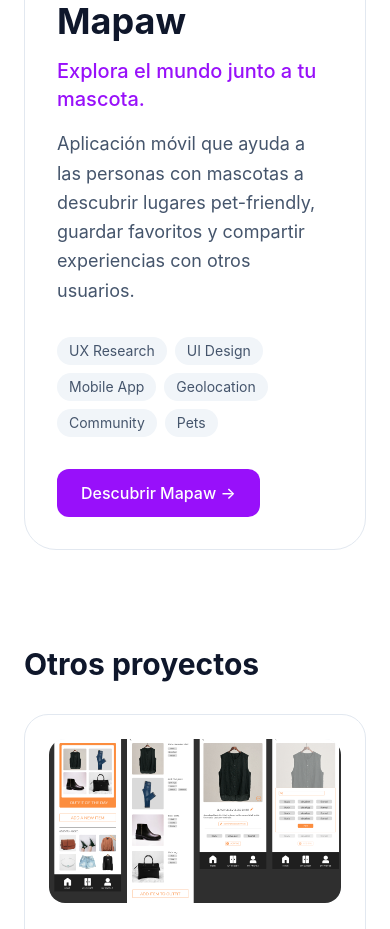
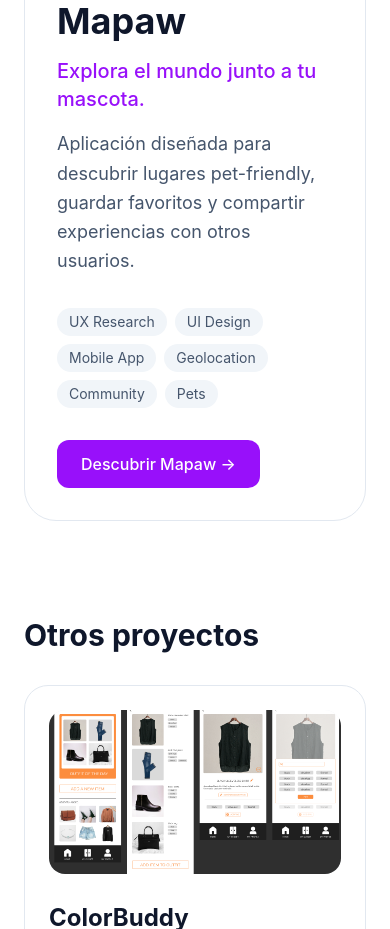
Before and after one commit to ireperal/ire-design-lab, a Vue app: page / in a window 390 px wide. Shown: the part 940-1869 px from the top of the page. Built offline with nearby package versions, Linux system fonts and the light colour scheme.

Commit message:
feat: restructure the project, adding: research, users,learnings, desktopImageand mobileImage

```diff
--- a/src/data/projects.ts
+++ b/src/data/projects.ts
@@ -15,11 +15,44 @@ import colorbuddyColors from '../assets/images/projects/colorbuddy/colors.png'
 import bloompalColors from '../assets/images/projects/bloompal/colors.png'
 
 export const projects: Project[] = [
-  {
+    {
     id: 'mapaw',
     title: 'Mapaw',
     image: mapawCover,
     colors: mapawColors,
+
+    featured: true,
+
+    tagline: 'Explora el mundo junto a tu mascota.',
+
+    description:
+      'Aplicación diseñada para descubrir lugares pet-friendly, guardar favoritos y compartir experiencias con otros usuarios.',
+
+    challenge:
+      'Diseñar una experiencia intuitiva que ayudara a los dueños de mascotas a encontrar espacios adaptados a sus necesidades.',
+
+    problem:
+      'Las personas con mascotas suelen tener dificultades para encontrar lugares realmente pet-friendly y conocer experiencias fiables antes de visitarlos.',
+
+    solution:
+      'Mapaw centraliza información sobre espacios pet-friendly mediante un mapa interactivo, favoritos y reseñas comunitarias.',
+
+    impact:
+      'La solución facilita la exploración de nuevos lugares y fomenta una comunidad basada en experiencias reales.',
+
+    platforms: [
+      'Desktop',
+      'Mobile',
+    ],
+
+    designProcess: [
+      'UX Research',
+      'User Flows',
+      'Wireframing',
+      'UI Design',
+      'Prototyping',
+    ],
+
     mockups: [
       {
         title: 'Mapa principal',
@@ -38,14 +71,7 @@ export const projects: Project[] = [
         image: mapawMockup4,
       },
     ],
-    featured: true,
-    tagline: 'Explora el mundo junto a tu mascota.',
-    description:
-      'Aplicación móvil que ayuda a las personas con mascotas a descubrir lugares pet-friendly, guardar favoritos y compartir experiencias con otros usuarios.',
-    problem:
-      'Las personas con mascotas suelen tener dificultades para encontrar lugares realmente pet-friendly y conocer experiencias fiables de otros usuarios antes de visitarlos.',
-    solution:
-      'Mapaw centraliza información sobre espacios pet-friendly, permitiendo descubrir nuevos lugares, guardar favoritos y compartir reseñas con la comunidad.',
+
     role: [
       'UX Research',
       'User Flows',
@@ -53,8 +79,11 @@ export const projects: Project[] = [
       'UI Design',
       'Prototyping',
     ],
-    figmaUrl: '',
-    technologies: ['Figma'],
+
+    technologies: [
+      'Figma',
+    ],
+
     tags: [
       'UX Research',
       'UI Design',
@@ -63,6 +92,7 @@ export const projects: Project[] = [
       'Community',
       'Pets',
     ],
+
     year: 2026,
   },
   {
--- a/src/types/project.ts
+++ b/src/types/project.ts
@@ -1,17 +1,38 @@
 export interface Project {
   id: string
   title: string
+
+  // Hero
   image: string
   colors?: string
-  mockups?: { title: string; image: string }[]
+
+  // General info
   featured: boolean
   tagline: string
   description: string
+
+  // Case of study
+  challenge?: string
   problem: string
   solution: string
+  impact?: string
+
+  // Design
+  platforms?: string[]
+  designProcess?: string[]
+  userFlow?: string
+  wireframes?: string[]
+  mockups?: {
+    title: string
+    image: string
+  }[]
+
+  // Project information
   role: string[]
   technologies: string[]
-  figmaUrl?: string
   tags: string[]
   year: number
+
+  // Resources
+  figmaUrl?: string
 }
```
